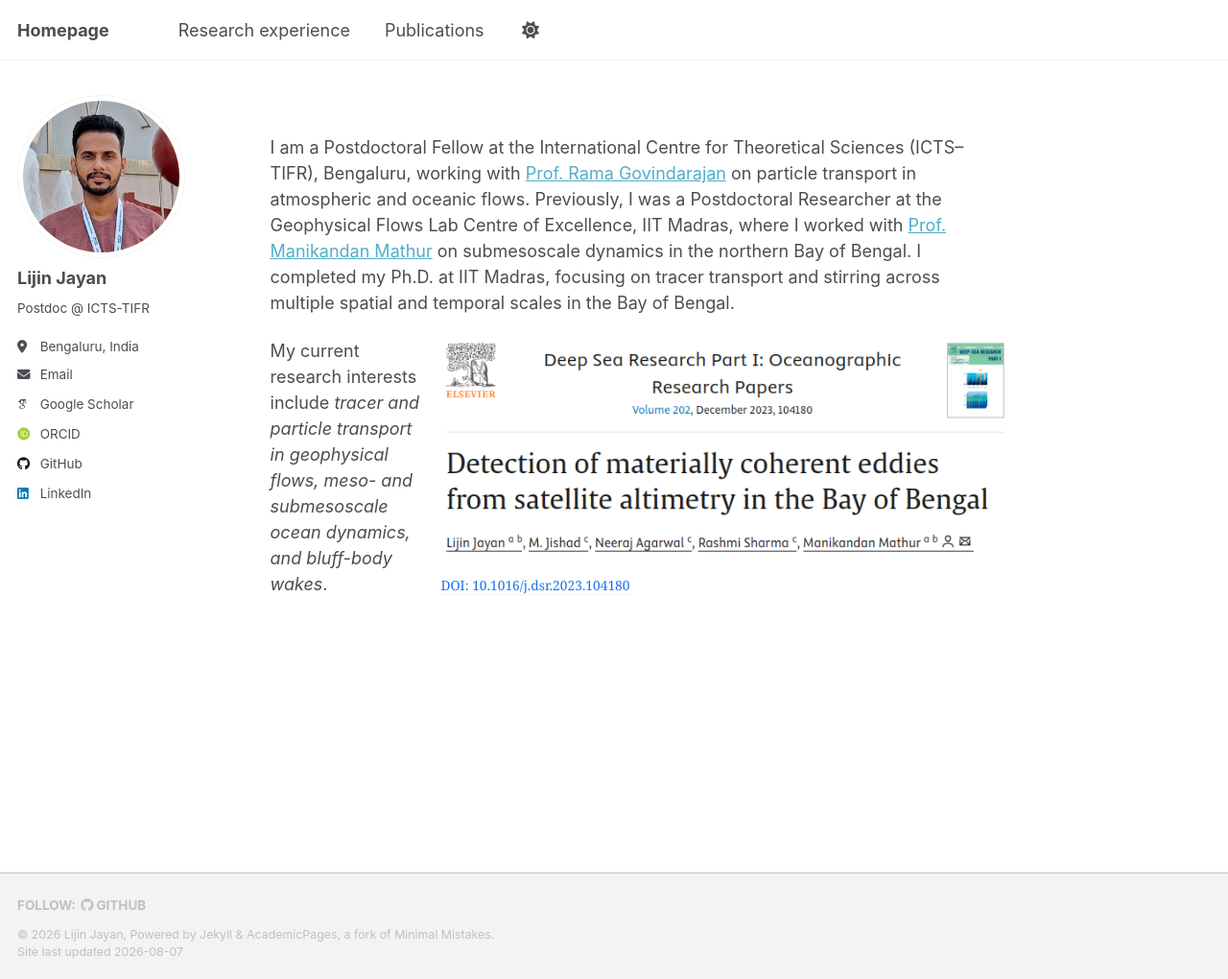
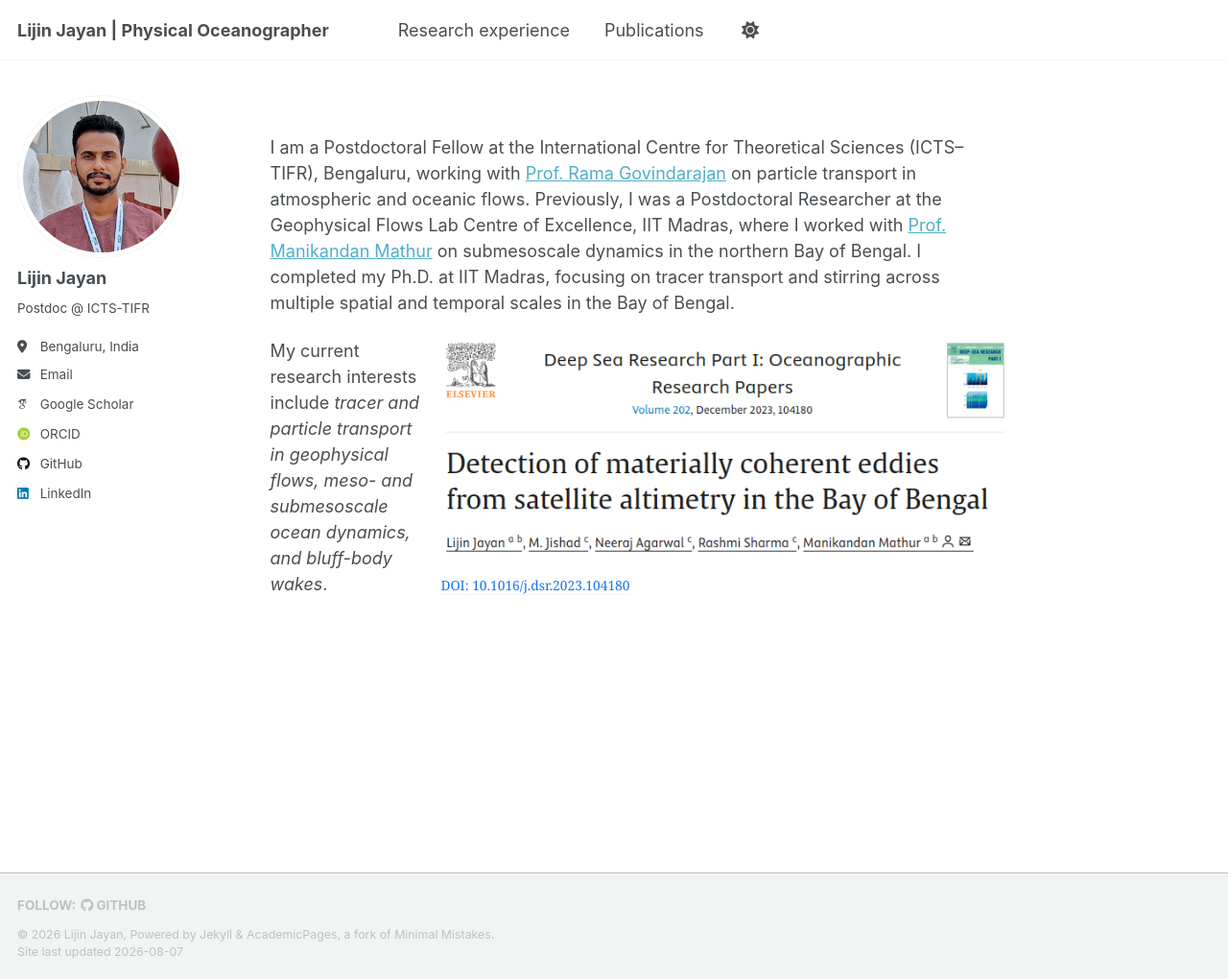
Before and after one commit to ljayan/ljayan.github.io, a Jekyll site: the page built from _pages/about.md, in a window 1280 px wide and 1020 px high. Shown: the whole window at 96% size. Built offline with Jekyll 4.4.1, drawn with Linux system fonts in a browser that asks for light colours; some web fonts are replaced.

Commit message:
Update _config.yml

```diff
--- a/_config.yml
+++ b/_config.yml
@@ -9,10 +9,10 @@
 # Basic Site Settings
 locale                   : "en-US"
 site_theme               : "default" # Currently available options are "default", "air"
-title                    : "Homepage"
+title                    : "Lijin Jayan | Physical Oceanographer"
 title_separator          : "-"
 name                     : &name "Lijin Jayan"
-description              : &description "Your Name's academic portfolio"   # Update this with a general description of your site, this is the default if not overridden by a page
+description              : &description "Personal website of Lijin Jayan, Physical Oceanographer working on submesoscale dynamics, satellite observations, and ocean modeling."   # Update this with a general description of your site, this is the default if not overridden by a page
 url                      : https://ljayan.github.io # The base hostname & protocol for your site e.g. "https://[your GitHub username].github.io",
                                                            # or if you already have some other page hosted on Github then use "https://[your GitHub username].github.io/[Your Repo Name]"
 baseurl                  : "" # the subpath of your site, e.g. "/blog"
```
